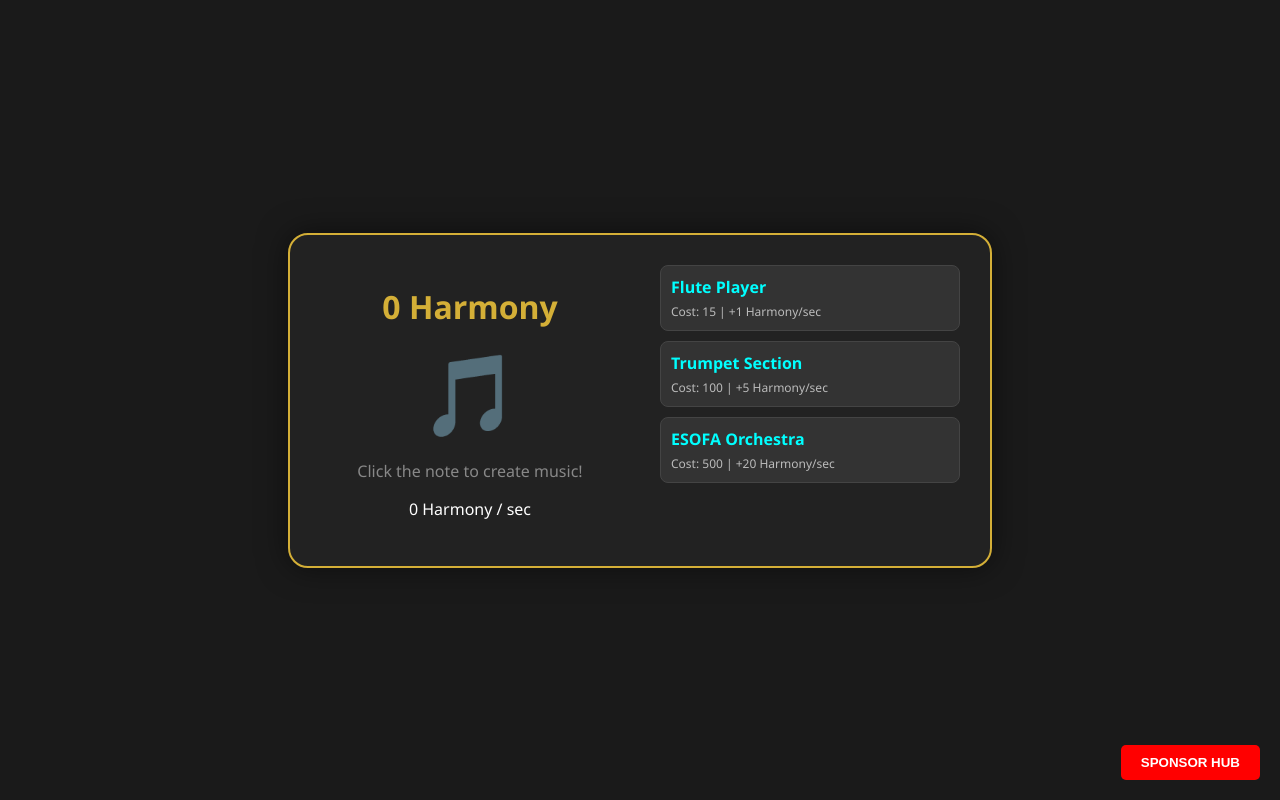
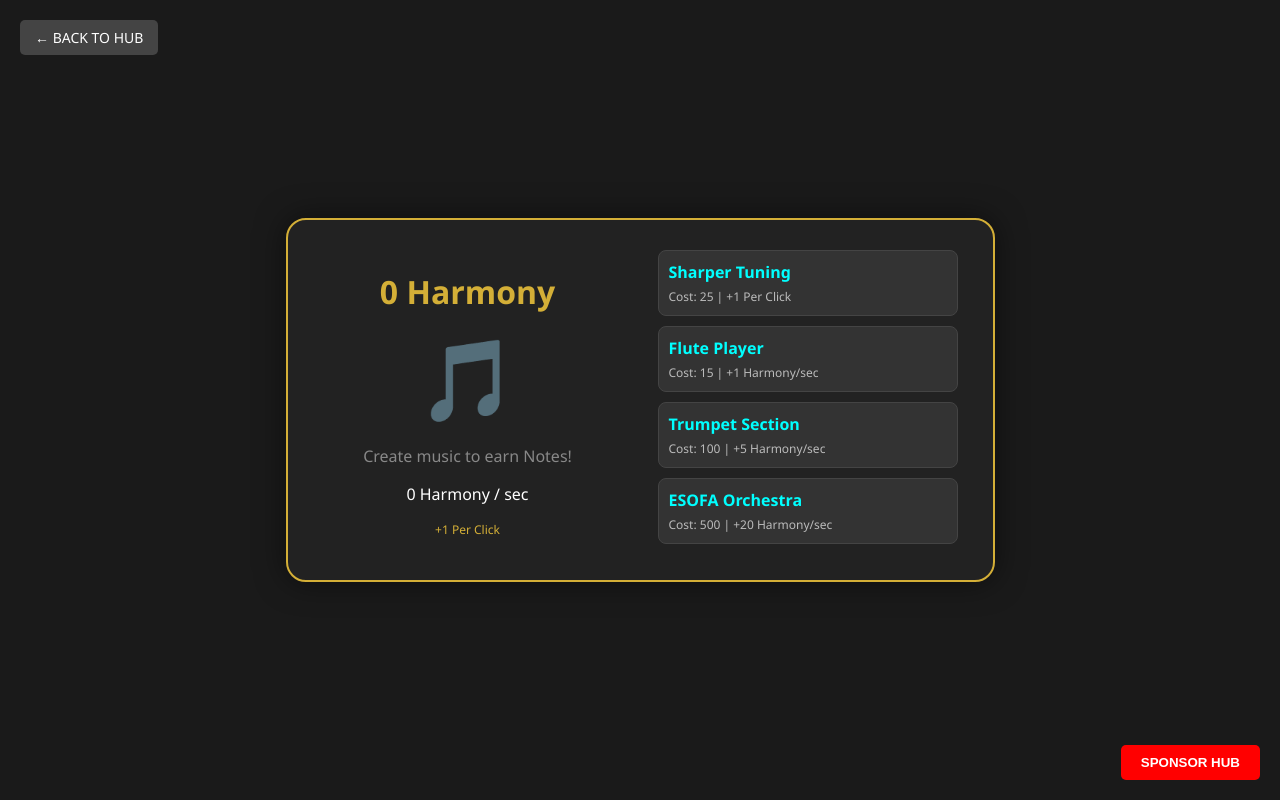
Before and after one commit to puppyplaz2019/Harmony_Clicker, a plain HTML site: page index.html in a window 1280 px wide. Drawn offline with Linux system fonts and the light colour scheme.

Commit message:
Enhance upgrade section and localStorage usage

```diff
--- a/index.html
+++ b/index.html
@@ -14,15 +14,16 @@
         #harmony-display { font-size: 32px; color: #d4af37; font-weight: bold; margin: 20px 0; }
 
         /* Right Side: Upgrades */
-        #upgrade-section { width: 300px; display: flex; flex-direction: column; gap: 10px; }
+        #upgrade-section { width: 300px; display: flex; flex-direction: column; gap: 10px; max-height: 400px; overflow-y: auto; padding-right: 5px; }
         .upgrade { background: #333; border: 1px solid #444; padding: 10px; border-radius: 8px; cursor: pointer; transition: 0.2s; }
         .upgrade:hover { background: #444; border-color: #d4af37; }
-        .upgrade.locked { opacity: 0.5; cursor: not-allowed; }
+        .upgrade.disabled { opacity: 0.5; cursor: not-allowed; }
         .upgrade h4 { margin: 0; color: #00ffff; }
         .upgrade p { margin: 5px 0 0 0; font-size: 12px; color: #bbb; }
 
         /* Sponsor Hub Button */
         #hub-trigger { position: absolute; bottom: 20px; right: 20px; background: #ff0000; color: white; padding: 10px 20px; border-radius: 5px; font-weight: bold; cursor: pointer; border: none; }
+        #back-trigger { position: absolute; top: 20px; left: 20px; background: #444; color: white; padding: 8px 15px; border-radius: 5px; text-decoration: none; font-size: 14px; }
 
         #modal { position: absolute; top: 50%; left: 50%; transform: translate(-50%, -50%); background: #000; padding: 30px; border: 3px solid #d4af37; border-radius: 15px; text-align: center; display: none; z-index: 100; }
         .btn { display: block; width: 100%; padding: 12px; margin: 10px 0; font-weight: bold; text-decoration: none; border-radius: 5px; color: white; }
@@ -30,15 +31,22 @@
 </head>
 <body>
 
+    <a id="back-trigger" href="https://puppyplaz2019.github.io/Arcade-HUB/">← BACK TO HUB</a>
+
     <div id="game-container">
         <div id="click-section">
             <div id="harmony-display">0 Harmony</div>
             <button id="note-btn">🎵</button>
-            <p style="color: #888;">Click the note to create music!</p>
+            <p style="color: #888;">Create music to earn Notes!</p>
             <p id="hps-display">0 Harmony / sec</p>
+            <p id="hpc-display" style="font-size: 12px; color: #d4af37;">+1 Per Click</p>
         </div>
 
         <div id="upgrade-section">
+            <div class="upgrade" onclick="buyClickUpgrade()">
+                <h4>Sharper Tuning</h4>
+                <p>Cost: <span id="click-cost">25</span> | +1 Per Click</p>
+            </div>
             <div class="upgrade" onclick="buyUpgrade(0)">
                 <h4>Flute Player</h4>
                 <p>Cost: <span id="cost0">15</span> | +1 Harmony/sec</p>
@@ -65,22 +73,38 @@
     </div>
 
     <script>
-        let harmony = 0;
-        let hps = 0;
-        let upgrades = [
+        // Use the same key as the Garden Game
+        let harmony = parseInt(localStorage.getItem('notes_collected') || 0);
+        let clickPower = parseInt(localStorage.getItem('click_power') || 1);
+        let clickCost = parseInt(localStorage.getItem('click_cost') || 25);
+
+        let upgrades = JSON.parse(localStorage.getItem('clicker_upgrades')) || [
             { name: "Flute", cost: 15, power: 1, count: 0 },
             { name: "Trumpet", cost: 100, power: 5, count: 0 },
             { name: "Orchestra", cost: 500, power: 20, count: 0 }
         ];
 
+        let hps = 0;
         const noteBtn = document.getElementById('note-btn');
         const harmonyDisplay = document.getElementById('harmony-display');
         const hpsDisplay = document.getElementById('hps-display');
+        const hpcDisplay = document.getElementById('hpc-display');
 
         noteBtn.onclick = () => {
-            harmony++;
+            harmony += clickPower;
             updateDisplay();
+            saveGame();
         };
+
+        function buyClickUpgrade() {
+            if (harmony >= clickCost) {
+                harmony -= clickCost;
+                clickPower++;
+                clickCost = Math.floor(clickCost * 1.5);
+                updateDisplay();
+                saveGame();
+            }
+        }
 
         function buyUpgrade(idx) {
             if (harmony >= upgrades[idx].cost) {
@@ -89,6 +113,7 @@
                 upgrades[idx].cost = Math.floor(upgrades[idx].cost * 1.15);
                 calculateHPS();
                 updateDisplay();
+                saveGame();
             }
         }
 
@@ -99,18 +124,38 @@
 
         function updateDisplay() {
             harmonyDisplay.innerText = `${Math.floor(harmony)} Harmony`;
+            hpcDisplay.innerText = `+${clickPower} Per Click`;
+            document.getElementById('click-cost').innerText = clickCost;
             document.getElementById('cost0').innerText = upgrades[0].cost;
             document.getElementById('cost1').innerText = upgrades[1].cost;
             document.getElementById('cost2').innerText = upgrades[2].cost;
         }
 
+        function saveGame() {
+            localStorage.setItem('notes_collected', Math.floor(harmony));
+            localStorage.setItem('click_power', clickPower);
+            localStorage.setItem('click_cost', clickCost);
+            localStorage.setItem('clicker_upgrades', JSON.stringify(upgrades));
+        }
+
         function showModal() { document.getElementById('modal').style.display = 'block'; }
         function hideModal() { document.getElementById('modal').style.display = 'none'; }
 
+        // Start Up
+        calculateHPS();
+        updateDisplay();
+
+        // Game Loop
         setInterval(() => {
-            harmony += hps / 10;
-            updateDisplay();
+            if (hps > 0) {
+                harmony += hps / 10;
+                updateDisplay();
+                // Save less frequently to prevent lag
+            }
         }, 100);
+
+        // Auto-save every 5 seconds
+        setInterval(saveGame, 5000);
     </script>
 </body>
 </html>
```
